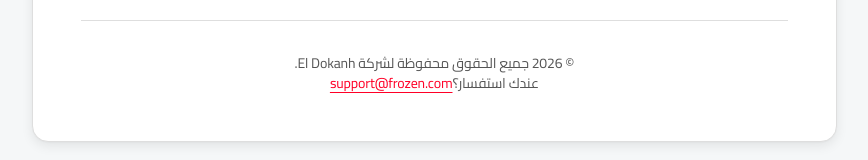
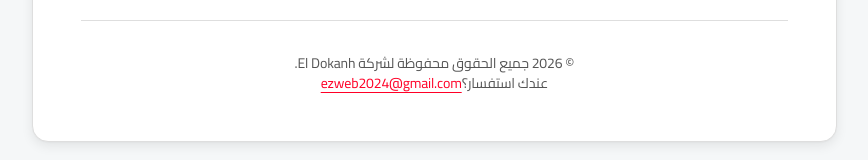
Before and after one commit to AhmedFawzyMof/eldokanh, a Next.js app: page /terms in a window 1280 px wide. Shown: the part 1327-1487 px from the top of the page, without its empty margins (56-924 px from the left). Built offline with nearby package versions, Linux system fonts and the light colour scheme; no server answers.

Commit message:
feat: add privacy and terms pages and update project dependencies and overrides

```diff
--- a/src/app/(site)/privacy/page.tsx
+++ b/src/app/(site)/privacy/page.tsx
@@ -137,7 +137,7 @@
                 مسؤول حماية البيانات عندنا جاهز يرد عليك في أي وقت.
               </p>
               <a
-                href="mailto:privacy@yourfrozenapp.com"
+                href="mailto:ezweb2024@gmail.com"
                 className="bg-primary text-primary-foreground px-8 py-3 rounded-full font-bold hover:opacity-90 transition-all shadow-md"
               >
                 راسل فريق الخصوصية
--- a/src/app/(site)/terms/page.tsx
+++ b/src/app/(site)/terms/page.tsx
@@ -148,10 +148,10 @@
             <br />
             عندك استفسار؟
             <a
-              href="mailto:support@frozen.com"
+              href="mailto:ezweb2024@gmail.com"
               className="text-primary underline underline-offset-4"
             >
-              support@frozen.com
+              ezweb2024@gmail.com
             </a>
           </footer>
         </main>
```
Also changed, not shown: package.json (+12 -6 lines), 1 other file (tests, documents, lock files or other folders).
